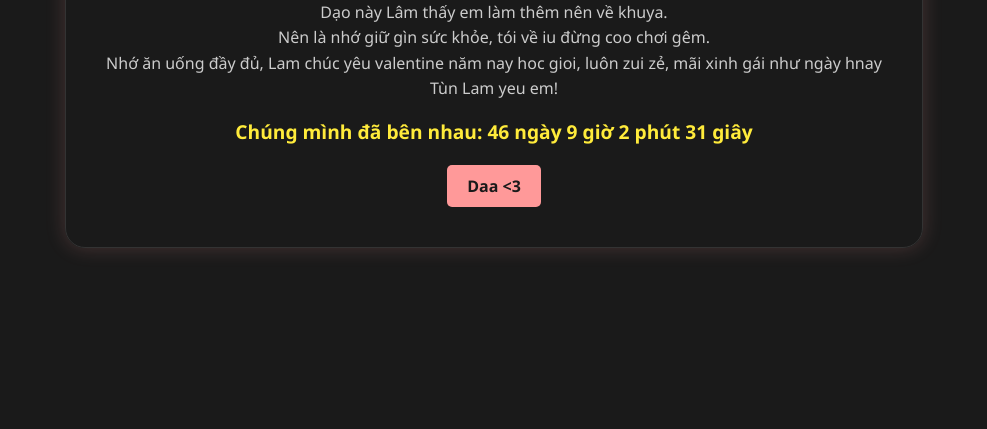
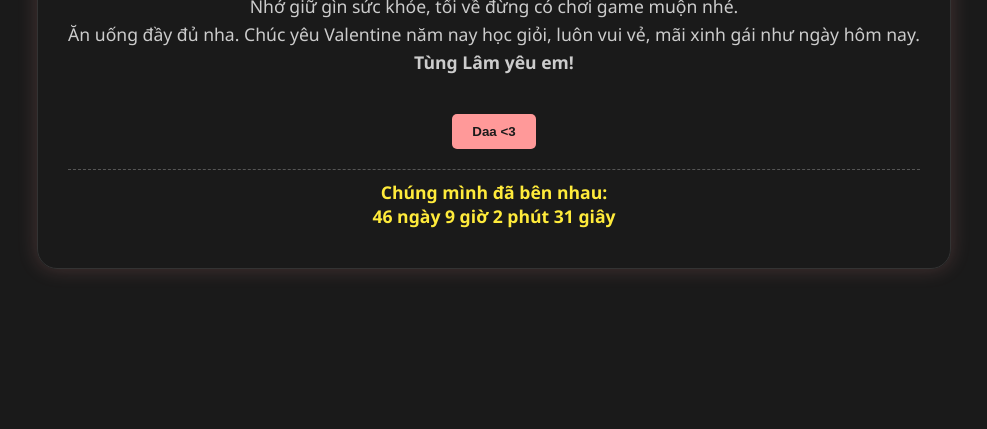
Before and after one commit to Lam-nhoem/for-uuuu, a plain HTML site: page index.html in a window 1280 px wide. Shown: the part 371-800 px from the top of the page, without its empty margins (146-1133 px from the left). Drawn offline with Linux system fonts and the light colour scheme.

Commit message:
Update index.html

```diff
--- a/index.html
+++ b/index.html
@@ -1,3 +1,4 @@
+
 <!DOCTYPE html>
 <html lang="vi">
 <head>
@@ -18,12 +19,13 @@
         .container {
             text-align: center;
             border: 1px solid #333;
-            padding: 40px;
+            padding: 30px;
             border-radius: 20px;
             box-shadow: 0 0 20px rgba(255, 153, 153, 0.2);
+            max-width: 80%;
         }
-        h1 { font-size: 2em; margin-bottom: 10px; }
-        p { color: #ccc; line-height: 1.6; }
+        h1 { font-size: 1.8em; margin-bottom: 10px; }
+        p { color: #ccc; line-height: 1.6; font-size: 1.1em; }
         .heart {
             font-size: 50px;
             color: #e74c3c;
@@ -43,6 +45,16 @@
             font-weight: bold;
             display: inline-block;
             margin-top: 20px;
+            cursor: pointer;
+            border: none;
+        }
+        #clock {
+            font-size: 1.1em;
+            font-weight: bold;
+            margin-top: 20px;
+            color: #ffeb3b;
+            padding: 10px;
+            border-top: 1px dashed #555;
         }
     </style>
 </head>
@@ -51,14 +63,19 @@
         <div class="heart">❤</div>
         <h1>Đi làm về mệt không?</h1>
         <p>Dạo này Lâm thấy em làm thêm nên về khuya.<br>
-        Nên là nhớ giữ gìn sức khỏe, tói về iu đừng coo chơi gêm.<br>
-        Nhớ ăn uống đầy đủ, Lam chúc yêu valentine năm nay hoc gioi, luôn zui zẻ, mãi xinh gái như ngày hnay<br>
-        Tùn Lam yeu em!</p>
-        <div id="clock" style="font-size: 1.2em; font-weight: bold; margin-top: 15px; color: #ffeb3b;"></div>
+        Nhớ giữ gìn sức khỏe, tối về đừng có chơi game muộn nhé.<br>
+        Ăn uống đầy đủ nha. Chúc yêu Valentine năm nay học giỏi, luôn vui vẻ, mãi xinh gái như ngày hôm nay.<br>
+        <strong>Tùng Lâm yêu em!</strong></p>
+
+        <button class="btn" onclick="alert('Mai lên lớp Lâm mua bánh cho ăn nhó!')">Daa &lt;3</button>
+
+        <div id="clock">Đang tính toán thời gian...</div>
+    </div>
 
     <script>
         function countDays() {
-        const startDate = new Date("2025-12-18"); // Thay ngày hai bạn bắt đầu yêu nhau vào đây (định dạng YYYY-MM-DD)
+            // Ngày kỷ niệm: 18 tháng 12 năm 2025
+            const startDate = new Date("2025-12-18T00:00:00");
             const now = new Date();
             const diff = now - startDate;
 
@@ -68,11 +85,12 @@
             const seconds = Math.floor((diff % (1000 * 60)) / 1000);
 
             document.getElementById("clock").innerHTML =
-            "Chúng mình đã bên nhau: " + days + " ngày " + hours + " giờ " + minutes + " phút " + seconds + " giây";
+                "Chúng mình đã bên nhau: <br>" + days + " ngày " + hours + " giờ " + minutes + " phút " + seconds + " giây";
         }
+
+        // Chạy ngay lập tức và sau đó mỗi giây cập nhật 1 lần
+        countDays();
         setInterval(countDays, 1000);
     </script>
-        <a href="#" class="btn" onclick="alert('Mai lên lớp Lâm mua bánh co ăn nhó!')">Daa <3</a>
-    </div>
 </body>
 </html>
```
Lines whose indentation alone changed are shown as unchanged.
